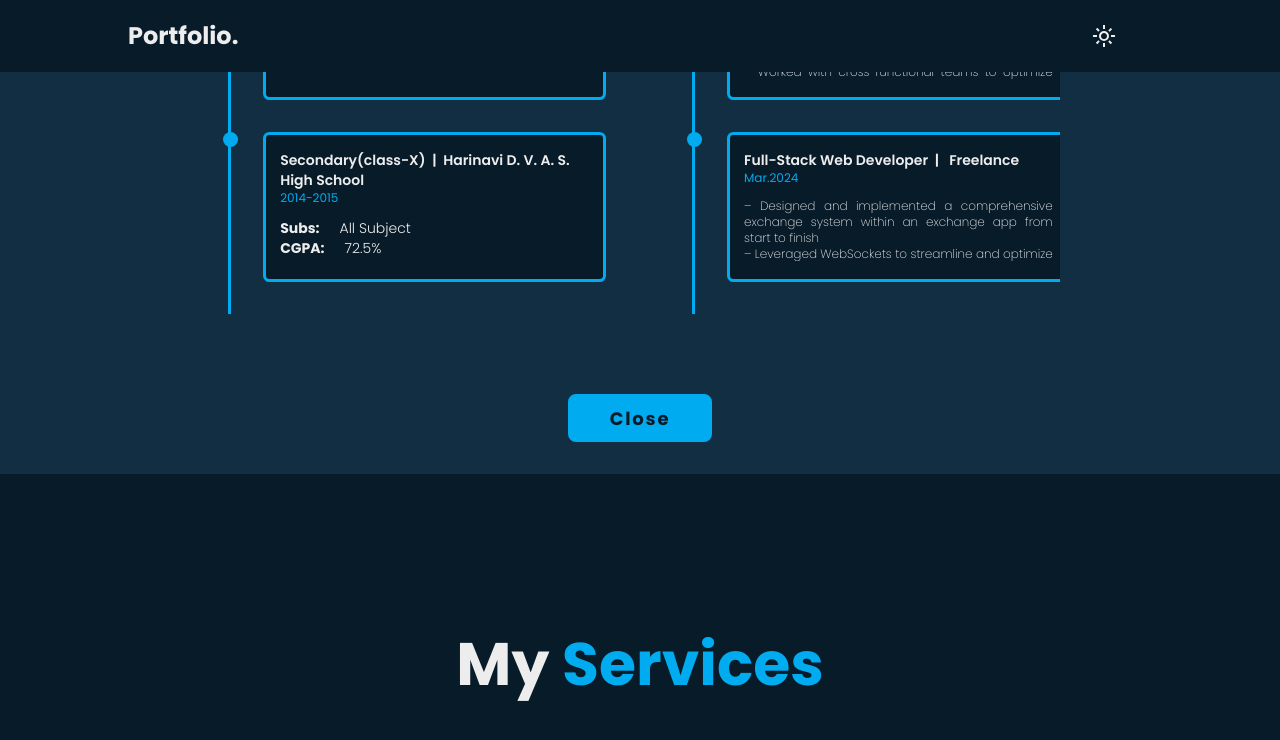
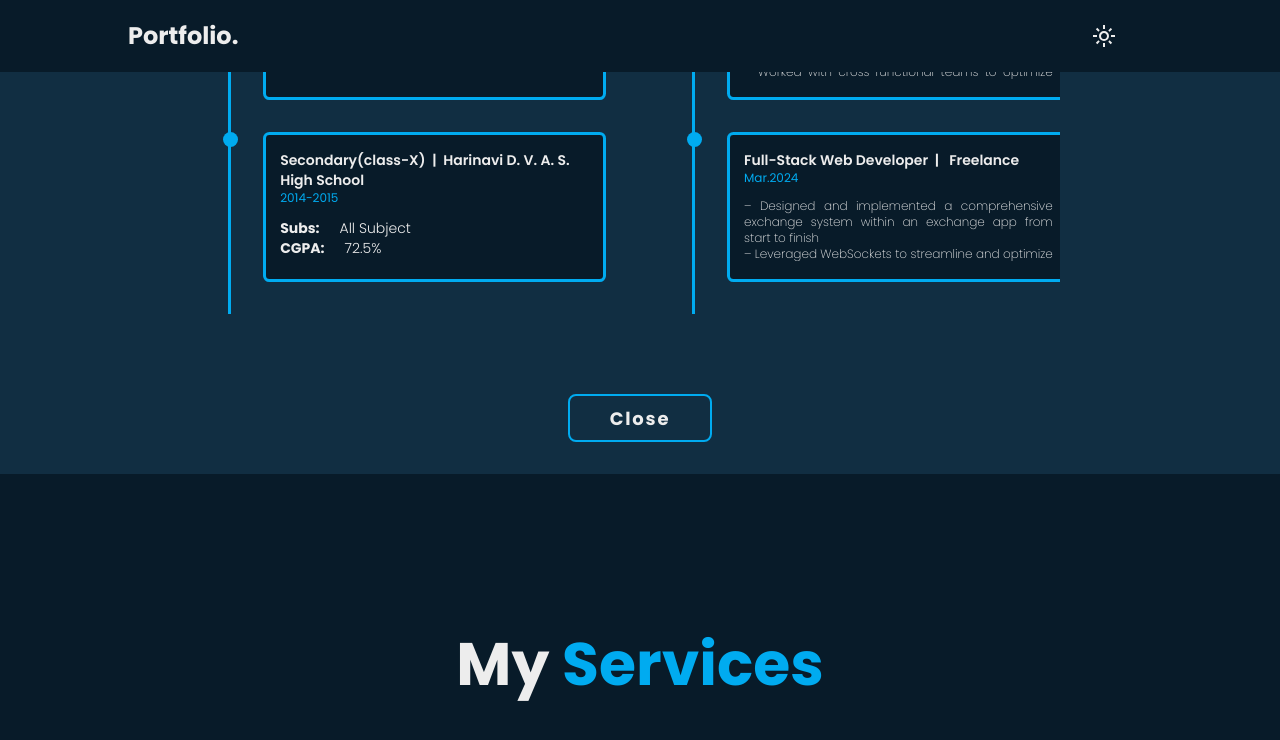
Before and after one commit to Rahul721999/my-portfolio, a React (Vite) app: page / in a window 1280 px wide. Both pictures are taken after a click on the link "Read More". Shown: the part 1364-2104 px from the top of the page. Built offline with nearby package versions, Linux system fonts and the light colour scheme; no server answers.

Commit message:
changed btn type in journey page

```diff
--- a/src/pages/About/Aboutpage.jsx
+++ b/src/pages/About/Aboutpage.jsx
@@ -91,7 +91,7 @@ function ReadMore({ showMore }) {
                 </div>
             </div>
             <div className="w-full h-12 flex justify-center mt-10">
-                <a className="btn-type1" onClick={showMore}>Close</a>
+                <a className="btn-type2" onClick={showMore}>Close</a>
             </div>
         </section>
     )
```
